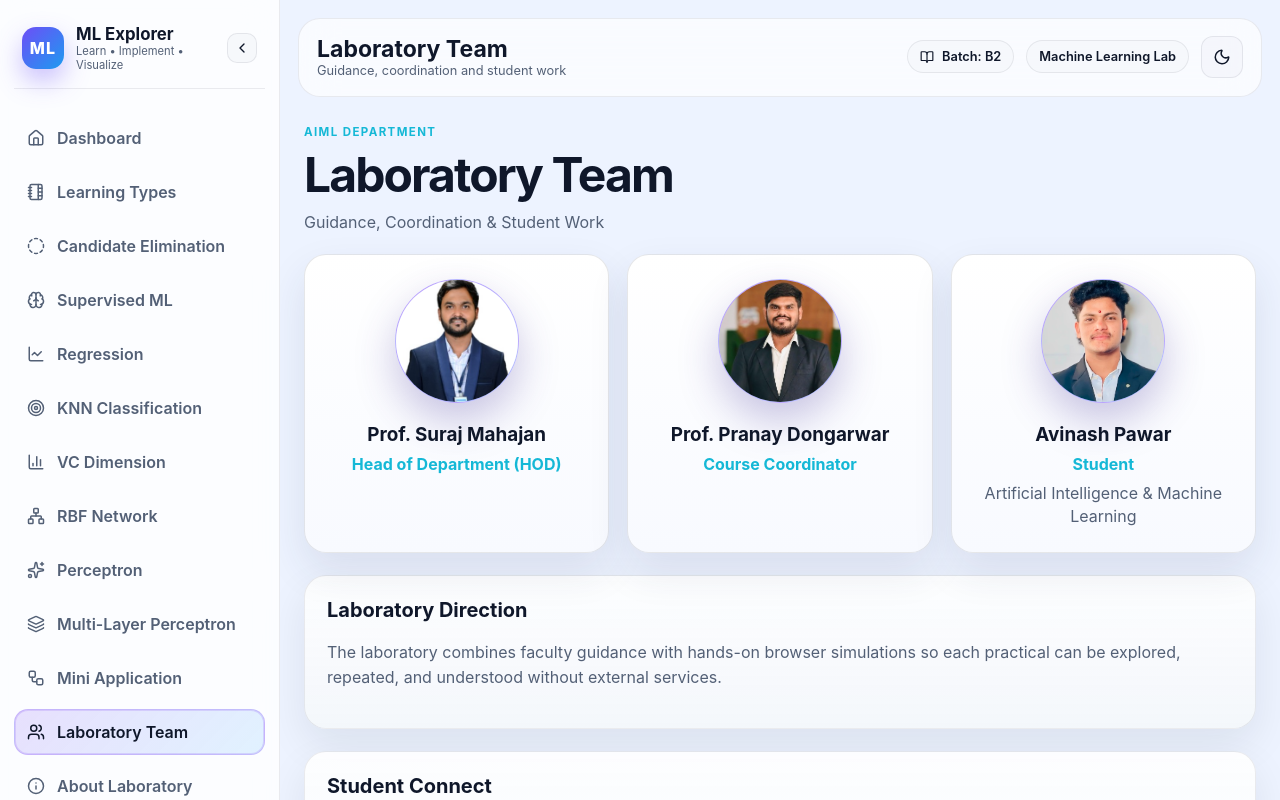
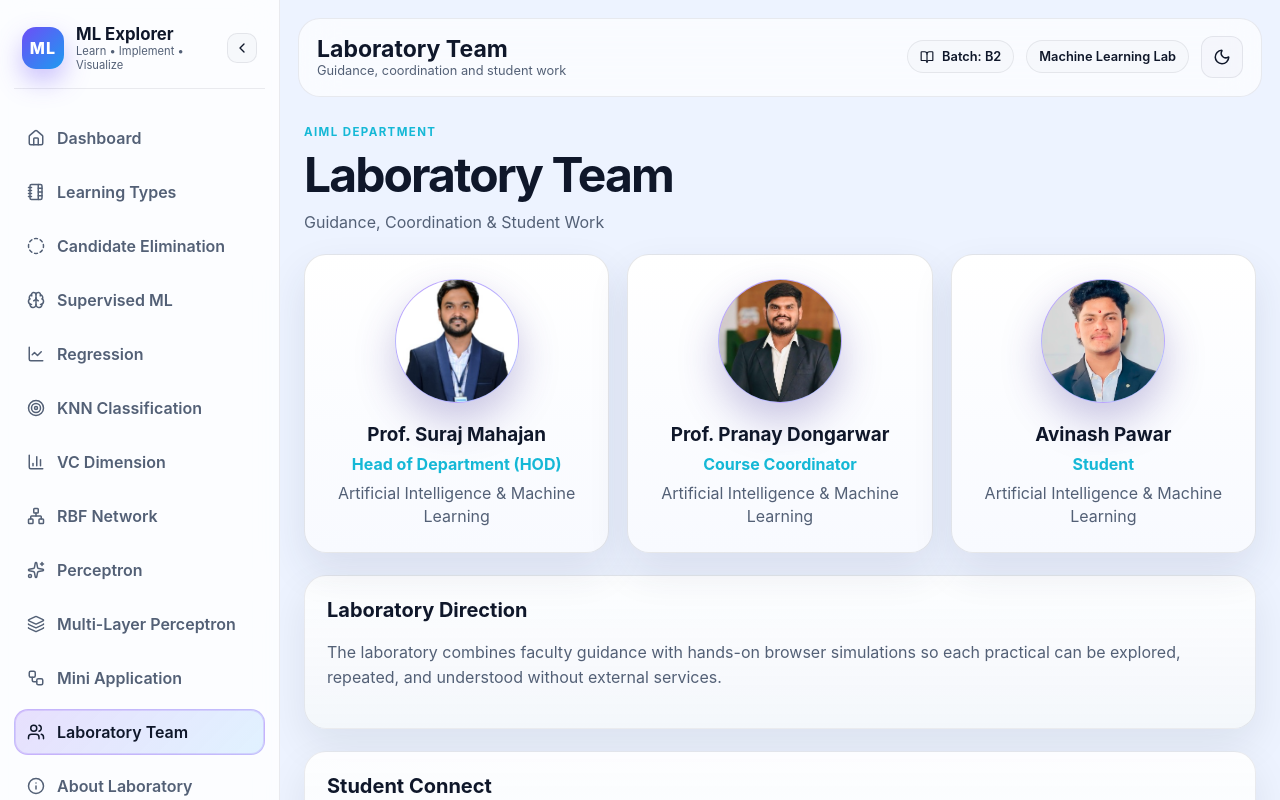
Before and after one commit to avinashpawar49744-lgtm/ML_Explorer, a React (Vite) app: page /laboratory-team in a window 1280 px wide. Shown: the top 800 px of the page. Built offline with nearby package versions, Linux system fonts and the light colour scheme.

Commit message:
Show AIML department under faculty profiles

```diff
--- a/src/pages/LaboratoryTeam.jsx
+++ b/src/pages/LaboratoryTeam.jsx
@@ -9,8 +9,8 @@ export default function LaboratoryTeam() {
   return <>
     <PageHeader title="Laboratory Team" subtitle="Guidance, Coordination & Student Work" badge="AIML Department" />
     <section className="team-grid">
-      <ProfileCard name="Prof. Suraj Mahajan" designation="Head of Department (HOD)" photoLabel="Faculty Photo" imageSrc={hodsirPhoto} />
-      <ProfileCard name="Prof. Pranay Dongarwar" designation="Course Coordinator" photoLabel="Faculty Photo" imageSrc={coordinatorPhoto} />
+      <ProfileCard name="Prof. Suraj Mahajan" designation="Head of Department (HOD)" department="Artificial Intelligence & Machine Learning" photoLabel="Faculty Photo" imageSrc={hodsirPhoto} />
+      <ProfileCard name="Prof. Pranay Dongarwar" designation="Course Coordinator" department="Artificial Intelligence & Machine Learning" photoLabel="Faculty Photo" imageSrc={coordinatorPhoto} />
       <ProfileCard name="Avinash Pawar" designation="Student" department="Artificial Intelligence & Machine Learning" photoLabel="Student Photo" imageSrc={studentPhoto} />
     </section>
     <section className="section-block team-note"><div className="section-head"><h3>Laboratory Direction</h3></div><p className="muted-text">The laboratory combines faculty guidance with hands-on browser simulations so each practical can be explored, repeated, and understood without external services.</p></section>
```
